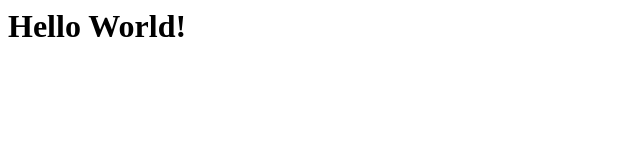
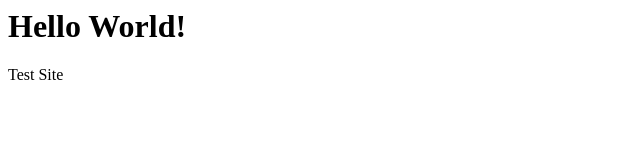
Before and after one commit to kirk024/kirk024.github.io, a plain HTML site: page index.html in a window 1280 px wide. Shown: the full height of the page, 0-640 px from the left. Drawn offline with Linux system fonts and the light colour scheme.

Commit message:
Update index.html

```diff
--- a/index.html
+++ b/index.html
@@ -6,6 +6,7 @@
 <body>
 
 <h1>Hello World!</h1>
+  <p>Test Site</p>
 
 </body>
 </html>
```
